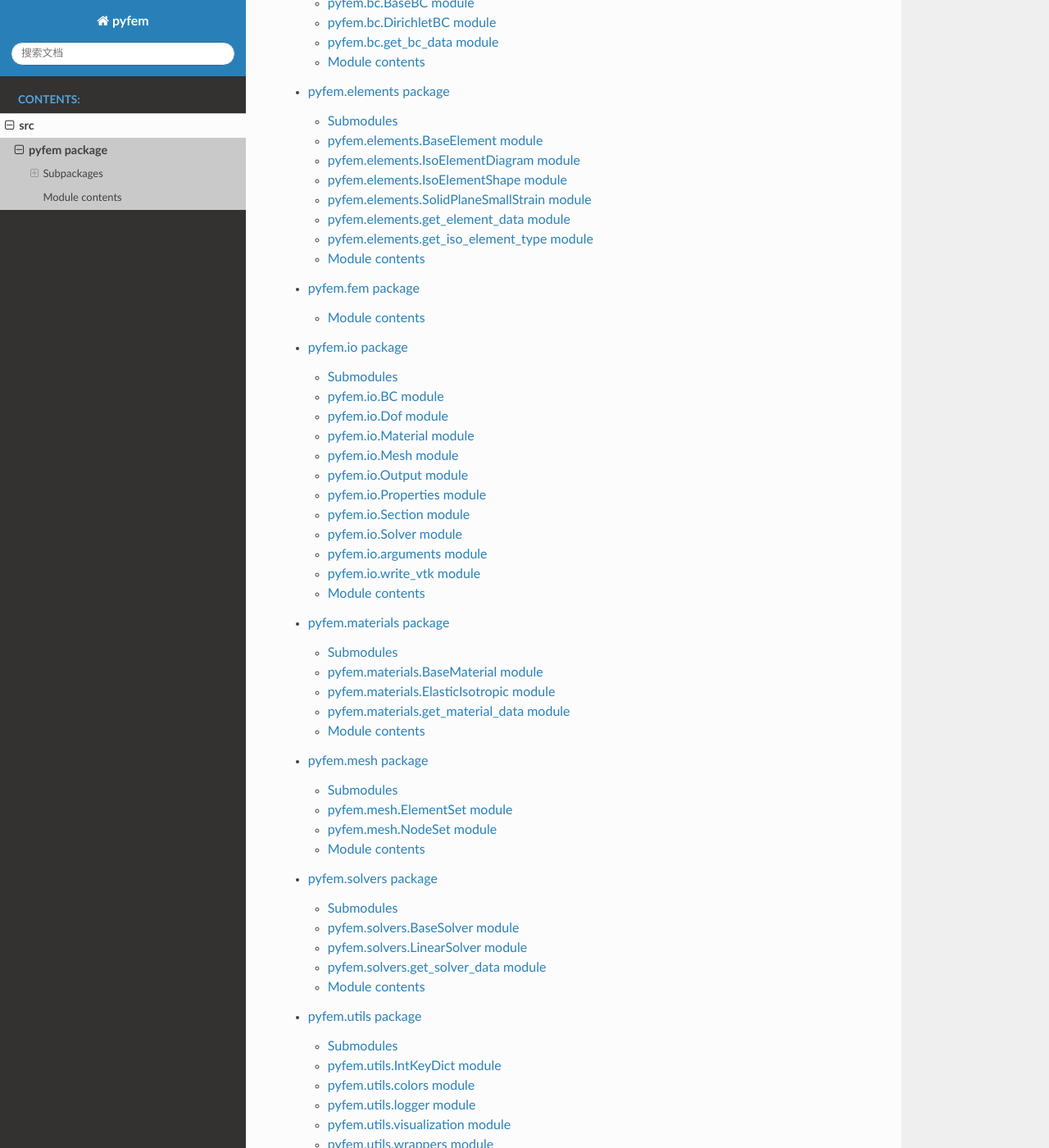
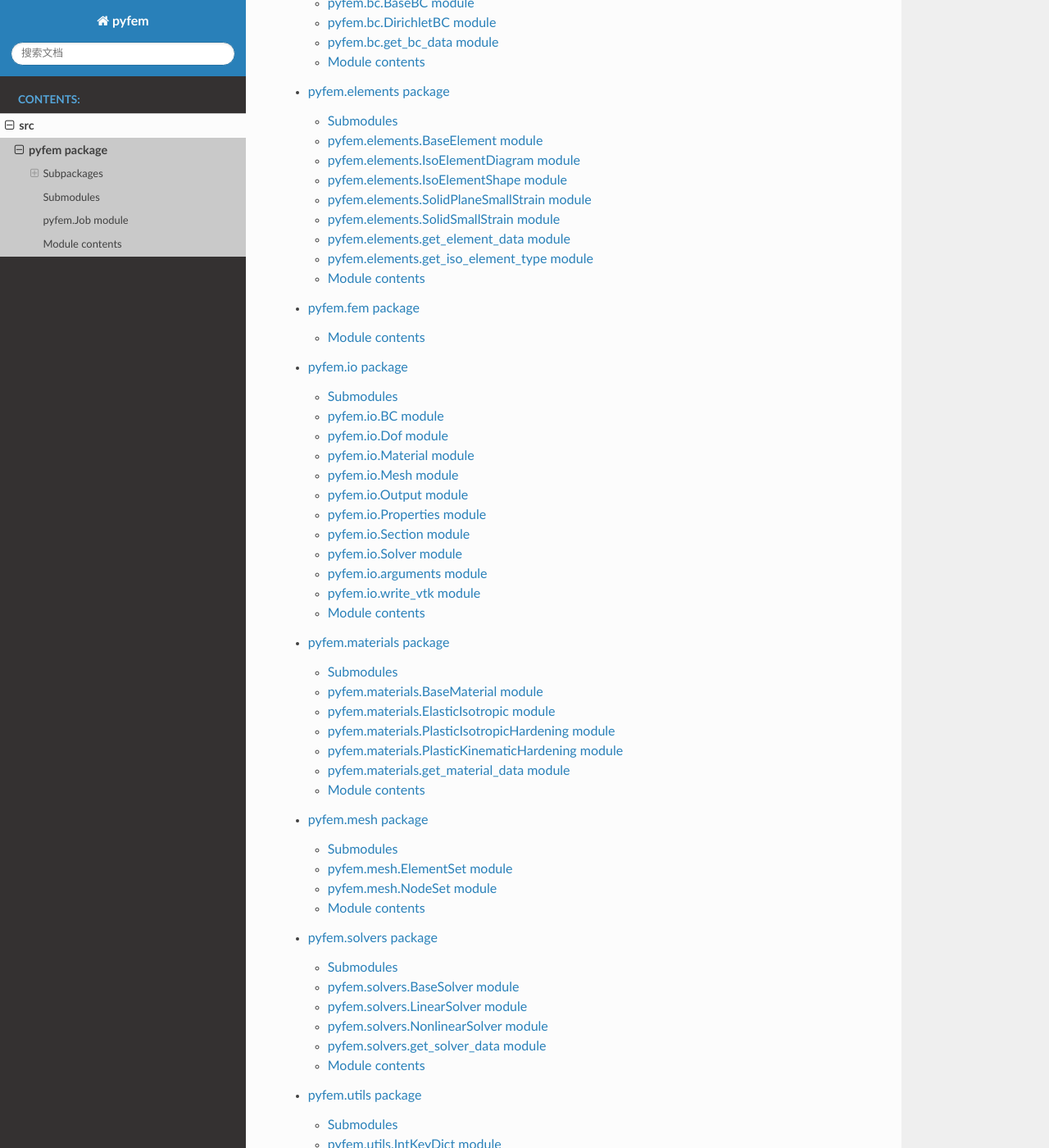
Before and after one commit to sunwhale/pyfem, a Sphinx documentation site: the page built from docs/source/pyfem.rst, in a window 1280 px wide and 1400 px high, scrolled down 409 px. Shown: the whole window at 82% size. Built offline with Sphinx 7.4.7 and the Read the Docs theme 2.0.0, drawn with Linux system fonts in a browser that asks for light colours; some of the changed text lies outside the part shown.

Commit message:
添加一些文档说明

```diff
--- a/docs/source/pyfem.elements.rst
+++ b/docs/source/pyfem.elements.rst
@@ -36,6 +36,14 @@ pyfem.elements.SolidPlaneSmallStrain module
    :undoc-members:
    :show-inheritance:
 
+pyfem.elements.SolidSmallStrain module
+--------------------------------------
+
+.. automodule:: pyfem.elements.SolidSmallStrain
+   :members:
+   :undoc-members:
+   :show-inheritance:
+
 pyfem.elements.get\_element\_data module
 ----------------------------------------
 
--- a/docs/source/pyfem.materials.rst
+++ b/docs/source/pyfem.materials.rst
@@ -20,6 +20,22 @@ pyfem.materials.ElasticIsotropic module
    :undoc-members:
    :show-inheritance:
 
+pyfem.materials.PlasticIsotropicHardening module
+------------------------------------------------
+
+.. automodule:: pyfem.materials.PlasticIsotropicHardening
+   :members:
+   :undoc-members:
+   :show-inheritance:
+
+pyfem.materials.PlasticKinematicHardening module
+------------------------------------------------
+
+.. automodule:: pyfem.materials.PlasticKinematicHardening
+   :members:
+   :undoc-members:
+   :show-inheritance:
+
 pyfem.materials.get\_material\_data module
 ------------------------------------------
 
--- a/docs/source/pyfem.rst
+++ b/docs/source/pyfem.rst
@@ -17,6 +17,17 @@ Subpackages
    pyfem.solvers
    pyfem.utils
 
+Submodules
+----------
+
+pyfem.Job module
+----------------
+
+.. automodule:: pyfem.Job
+   :members:
+   :undoc-members:
+   :show-inheritance:
+
 Module contents
 ---------------
 
--- a/docs/source/pyfem.solvers.rst
+++ b/docs/source/pyfem.solvers.rst
@@ -20,6 +20,14 @@ pyfem.solvers.LinearSolver module
    :undoc-members:
    :show-inheritance:
 
+pyfem.solvers.NonlinearSolver module
+------------------------------------
+
+.. automodule:: pyfem.solvers.NonlinearSolver
+   :members:
+   :undoc-members:
+   :show-inheritance:
+
 pyfem.solvers.get\_solver\_data module
 --------------------------------------
 
```
Also changed, not shown: 7 other files.
